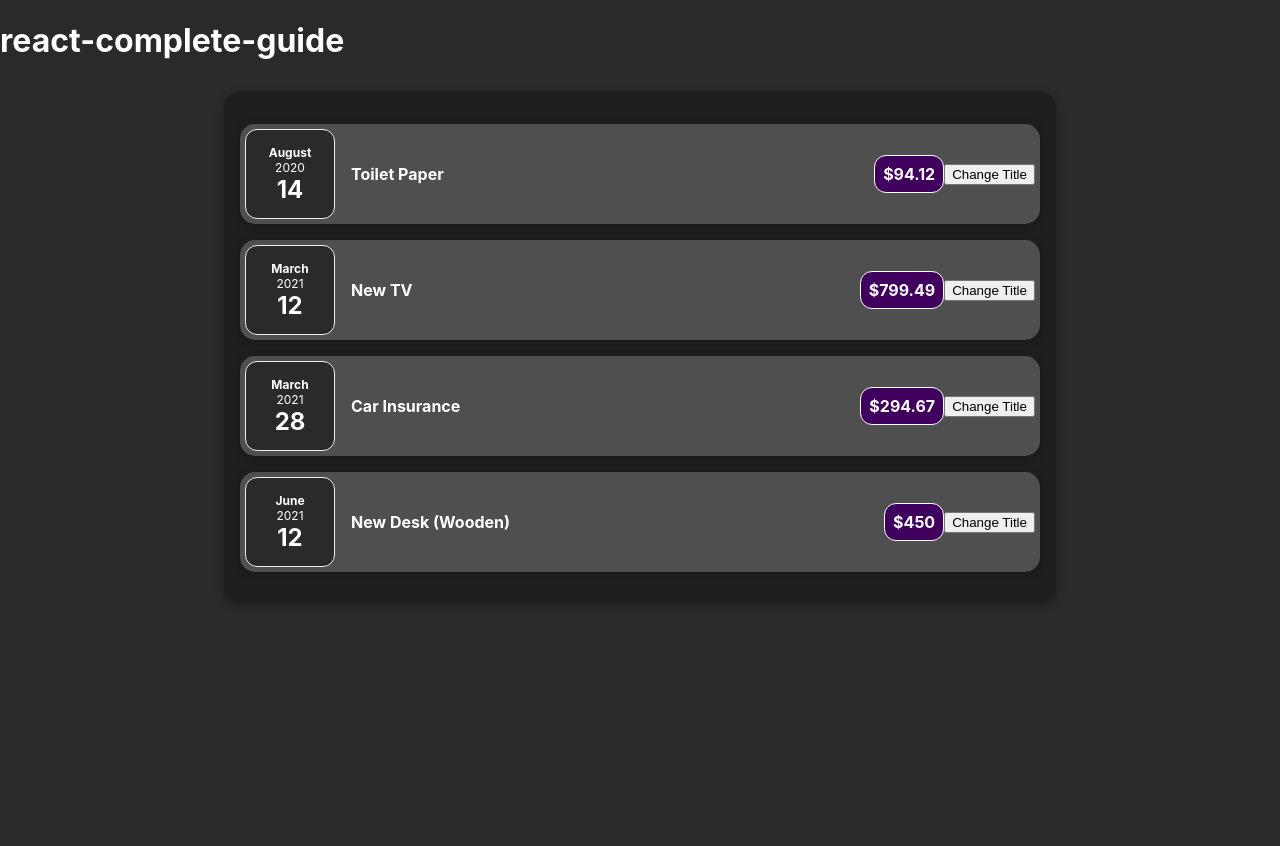
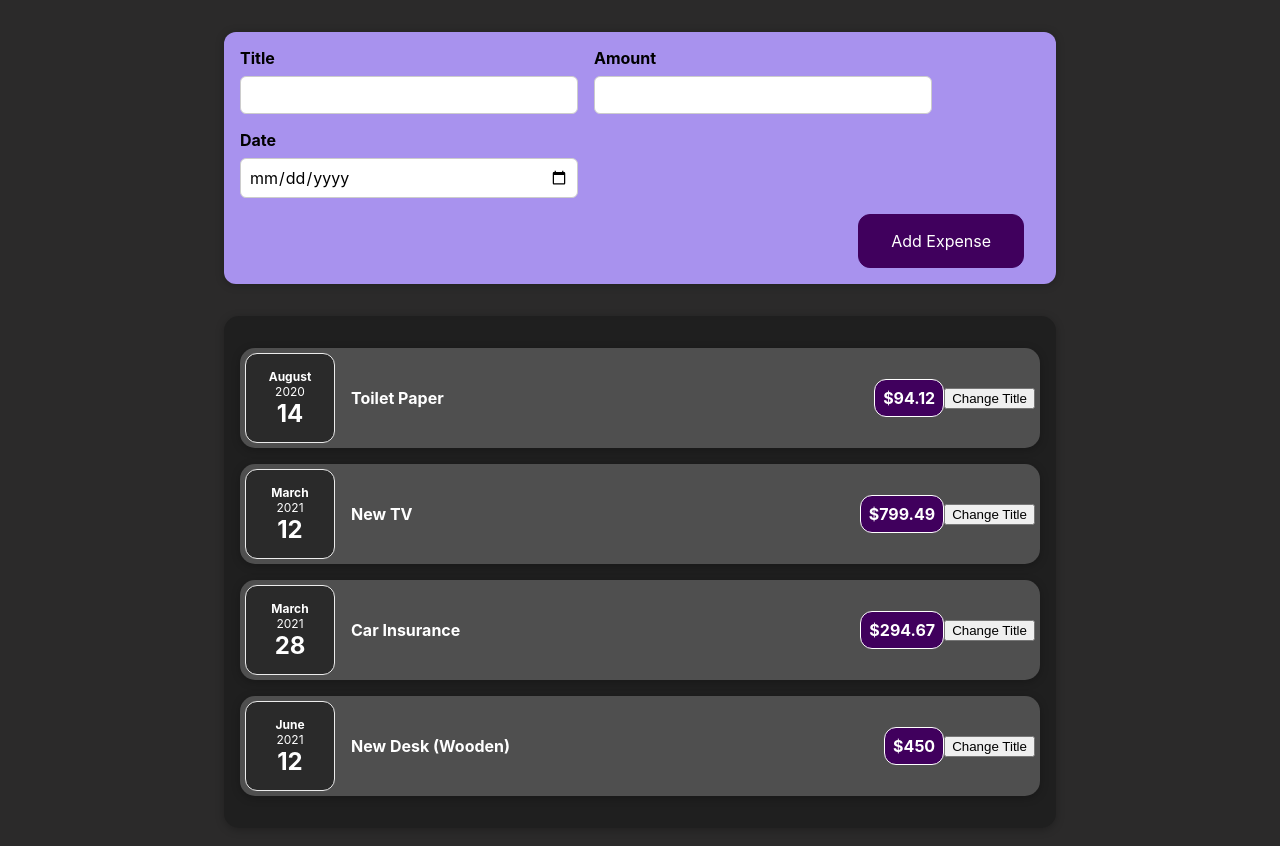
Before and after one commit to minnheima/react-complete-guide, a React (Create React App) app: page / in a window 1280 px wide. Shown: the top 846 px of the page. Before the commit the page ends 800 px from the top, so only its background shows below. Built offline with nearby package versions, Linux system fonts and the light colour scheme.

Commit message:
~#58 using state

```diff
--- a/src/App.js
+++ b/src/App.js
@@ -1,4 +1,5 @@
 import Expenses from "./components/Expenses/Expenses";
+import NewExpense from "./components/NewExpense/NewExpense";
 
 const App = () => {
   const expenses = [
@@ -24,7 +25,7 @@ const App = () => {
   ];
   return (
     <div>
-      <h1>react-complete-guide</h1>
+      <NewExpense />
       <Expenses items={expenses} />
     </div>
   );
--- /dev/null
+++ b/src/components/NewExpense/ExpenseForm.css
@@ -0,0 +1,26 @@
+.new-expense__controls {
+  display: flex;
+  flex-wrap: wrap;
+  gap: 1rem;
+  margin-bottom: 1rem;
+  text-align: left;
+}
+
+.new-expense__control label {
+  font-weight: bold;
+  margin-bottom: 0.5rem;
+  display: block;
+}
+
+.new-expense__control input {
+  font: inherit;
+  padding: 0.5rem;
+  border-radius: 6px;
+  border: 1px solid #ccc;
+  width: 20rem;
+  max-width: 100%;
+}
+
+.new-expense__actions {
+  text-align: right;
+}
--- /dev/null
+++ b/src/components/NewExpense/ExpenseForm.js
@@ -0,0 +1,59 @@
+import "./ExpenseForm.css";
+import React, { useState } from "react";
+
+const ExpenseForm = () => {
+  // const [enteredTitle, setEnteredTitle] = useState("");
+  // const [enteredAmount, setEnteredAmount] = useState("");
+  // const [enteredDate, setEnteredDate] = useState("");
+  // 각각의  독립적인 state로 만들 수 도 있고 아래처럼 객체로 만들어 하나의  state도 가능하다(더 나은 방법인지는 모르겠다, 일단 알아두자)
+  const [userInput, setUserInput] = useState({
+    enteredTitle: "",
+    enteredAmount: "",
+    enteredDate: "",
+  });
+  const titleChangeHandler = (e) => {
+    // setEnteredTitle(e.target.value);
+    setUserInput({
+      ...userInput,
+      enteredTitle: e.target.value,
+    });
+  };
+  const amountChangeHandler = (e) => {
+    // setEnteredAmount(e.target.value);
+    setUserInput({
+      ...userInput,
+      enteredAmount: e.target.value,
+    });
+  };
+  const dateChangeHandler = (e) => {
+    // setEnteredDate(e.target.value);
+    setUserInput({
+      ...userInput,
+      enteredDate: e.target.value,
+    });
+  };
+
+  return (
+    <form>
+      <div className="new-expense__controls">
+        <div className="new-expense__control">
+          <label>Title</label>
+          <input type="text" onChange={titleChangeHandler} />
+        </div>
+        <div className="new-expense__control">
+          <label>Amount</label>
+          <input type="number" min="0.01" step="0.01" onChange={amountChangeHandler} />
+        </div>
+        <div className="new-expense__control">
+          <label>Date</label>
+          <input type="date" min="2019-01-01" max="2022-12-31" onChange={dateChangeHandler} />
+        </div>
+      </div>
+      <div className="new-expense__actions">
+        <button type="submit">Add Expense</button>
+      </div>
+    </form>
+  );
+};
+
+export default ExpenseForm;
--- /dev/null
+++ b/src/components/NewExpense/NewExpense.css
@@ -0,0 +1,38 @@
+.new-expense {
+  background-color: #a892ee;
+  padding: 1rem;
+  margin: 2rem auto;
+  width: 50rem;
+  max-width: 95%;
+  border-radius: 12px;
+  text-align: center;
+  box-shadow: 0 1px 8px rgba(0, 0, 0, 0.25);
+}
+
+.new-expense button {
+  font: inherit;
+  cursor: pointer;
+  padding: 1rem 2rem;
+  border: 1px solid #40005d;
+  background-color: #40005d;
+  color: white;
+  border-radius: 12px;
+  margin-right: 1rem;
+}
+
+.new-expense button:hover,
+.new-expense button:active {
+  background-color: #510674;
+  border-color: #510674;
+}
+
+.new-expense button.alternative {
+  color: #220131;
+  border-color: transparent;
+  background-color: transparent;
+}
+
+.new-expense button.alternative:hover,
+.new-expense button.alternative:active {
+  background-color: #ddb3f8;
+}
--- /dev/null
+++ b/src/components/NewExpense/NewExpense.js
@@ -0,0 +1,13 @@
+import React from "react";
+import "./NewExpense.css";
+import ExpenseForm from "./ExpenseForm";
+
+const NewExpense = () => {
+  return (
+    <div className="new-expense">
+      <ExpenseForm />
+    </div>
+  );
+};
+
+export default NewExpense;
```
